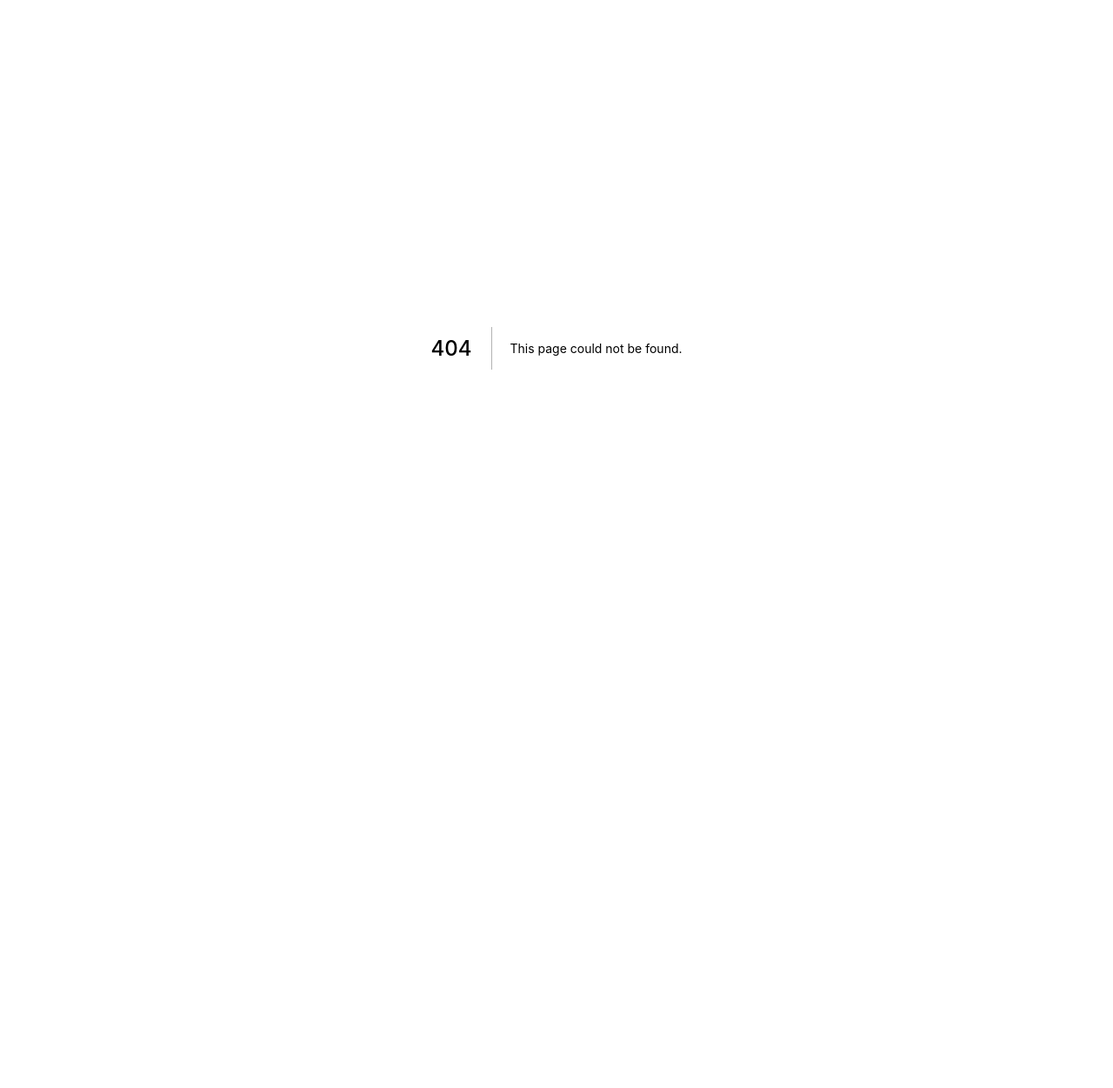
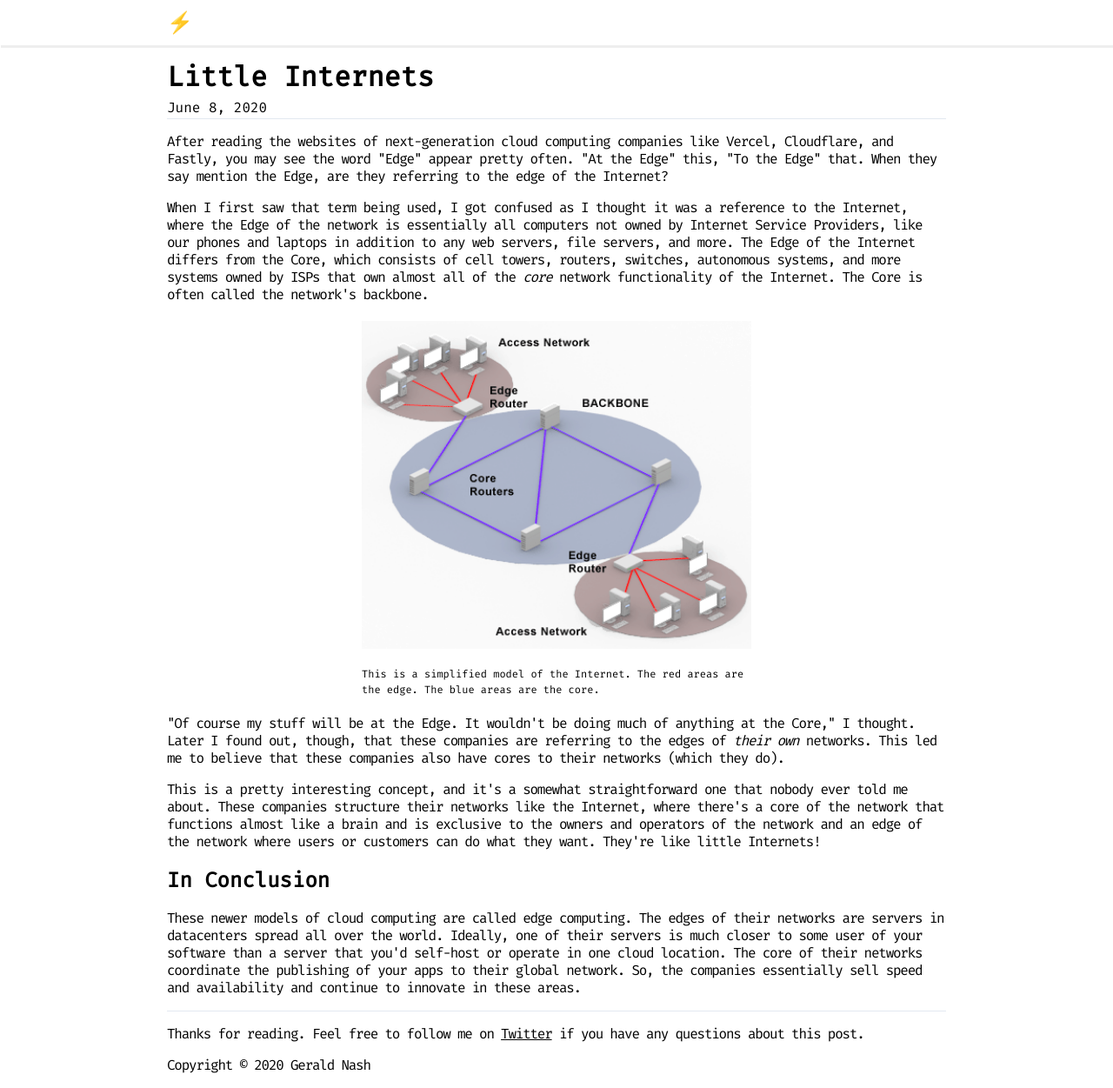
Before and after one commit to aunyks/blog, a Next.js app: page /2020/6/little-internets in a window 1280 px wide. Before the commit this address had no page. Shown: the whole page at 87% size. Before the commit the page ends 800 px from the top, so only its background shows below. Built offline with nearby package versions, Linux system fonts and the light colour scheme.

Commit message:
Add little internets

```diff
--- a/components/Navbar.js
+++ b/components/Navbar.js
@@ -4,7 +4,7 @@ export default function Navbar() {
       id="navbar"
       className="w-full fixed flex flex-row justify-between top-0 py-2 px-3 lg:px-48 z-10">
       <section className="navbar-left">
-        <a href="https://blog.aunyks.com" className="no-underline" style={{
+        <a href="/" className="no-underline" style={{
           fontSize: '1.5em'
         }}>⚡️</a>
       </section>
--- a/components/Post.js
+++ b/components/Post.js
@@ -18,6 +18,7 @@ export default function Post({
     <>
       <PostHead
         title={title}
+        subtitle={subtitle}
         description={description}
         cardImage={cardImage} />
       <Navbar />
--- a/components/PostHead.js
+++ b/components/PostHead.js
@@ -2,12 +2,14 @@ import Head from 'next/head'
 
 export default function PostHead({
   title,
+  subtitle,
   description,
   cardImage
 }) {
+  const effectiveTitle = !!subtitle ? `${title}: ${subtitle}` : title
   return (
     <Head>
-      <title>{title}</title>
+      <title>{effectiveTitle}</title>
       <meta key="charset" charSet="UTF-8" />
       <meta key="viewport" name="viewport" content="width=device-width, initial-scale=1.0" />
       <meta key="description" content={description} />
@@ -18,7 +20,7 @@ export default function PostHead({
       <meta name="twitter:card" content="summary_large_image" />
       <meta name="twitter:site" content="@aunyks" />
       <meta name="twitter:creator" content="@aunyks" />
-      <meta name="twitter:title" content={title} />
+      <meta name="twitter:title" content={effectiveTitle} />
       <meta name="twitter:description" content={description} />
       <meta name="twitter:image" content={cardImage} />
     </Head>
--- /dev/null
+++ b/pages/2020/6/little-internets.js
@@ -0,0 +1,46 @@
+import Post from '../../../components/Post'
+
+export default () => (
+  <Post
+    title="Little Internets"
+    description="Understanding next-gen cloud networks"
+    date="2020-06-07"
+    cardImage="https://blog.aunyks.com/img/tech/little-internets.png">
+    <p>
+      After reading the websites of next-generation cloud computing
+      companies like Vercel, Cloudflare, and Fastly, you may see the word "Edge"
+      appear pretty often. "At the Edge" this, "To the Edge" that. When they say mention the Edge,
+      are they referring to the edge of the Internet?
+    </p>
+    <p>
+      When I first saw that term being used, I got confused as I thought it was a
+      reference to the Internet, where the Edge of the network is essentially all
+      computers not owned by Internet Service Providers, like our phones and laptops in addition
+      to any web servers, file servers, and more. The Edge of the Internet differs from the Core,
+      which consists of cell towers, routers, switches, autonomous systems, and more systems owned by ISPs
+      that own almost all of the <i>core</i> network functionality of the Internet. The Core is often called the network's backbone.
+    </p>
+    <figure className="my-5">
+      <img className="w-full lg:w-1/2" src="/img/tech/inet-core-and-edge.gif"
+        alt="Eight computers are split into groups of four. The first group is at the top left of the image, and the second group is at the bottom right of the image. Each group is connected to an Edge Router. Both Edge Routers are connected to a group of Core Routers that, themselves, are interconnected ontop of a blue area. The computers in the red areas are connected to each other by the routers in the blue area. The red is the Edge. The blue is the Core." />
+      <figcaption className="w-full lg:w-1/2 text-xs mx-auto">This is a simplified model of the Internet. The red areas are the edge. The blue areas are the core.</figcaption>
+    </figure>
+    <p>
+      "Of course my stuff will be at the Edge. It wouldn't be doing much of anything at the Core," I thought.
+      Later I found out, though, that these companies are referring to the edges of <i>their own</i> networks.
+      This led me to believe that these companies also have cores to their networks (which they do).
+    </p>
+    <p>
+      This is a pretty interesting concept, and it's a somewhat straightforward one that nobody ever told me about.
+      These companies structure their networks like the Internet, where there's a core of the network that functions
+      almost like a brain and is exclusive to the owners and operators of the network and an edge of the network where
+      users or customers can do what they want. They're like little Internets!
+    </p>
+    <h2>In Conclusion</h2>
+    <p>
+      These newer models of cloud computing are called edge computing. The edges of their networks are servers in datacenters
+      spread all over the world. Ideally, one of their servers is much closer to some user of your software than a server that you'd
+      self-host or operate in one cloud location. The core of their networks coordinate the publishing of your apps to their global network. So, the companies essentially sell speed and availability and continue to innovate in these areas.
+    </p>
+  </Post>
+)
--- a/pages/tech.js
+++ b/pages/tech.js
@@ -9,5 +9,6 @@ export default () => (
     <Link href="/2020/2/howd-i-get-here">how'd i get here?</Link>
     <Link href="/2020/3/replit-open-redirect">vuln writeup: repl.it</Link>
     <Link href="/2020/3/substack-open-redirect">vuln writeup: substack</Link>
+    <Link href="/2020/6/little-internets">little internets</Link>
   </LinksPage>
 )
```
Also changed, not shown: public/img/tech/inet-core-and-edge.gif (added), public/img/tech/little-internets.png (added).
